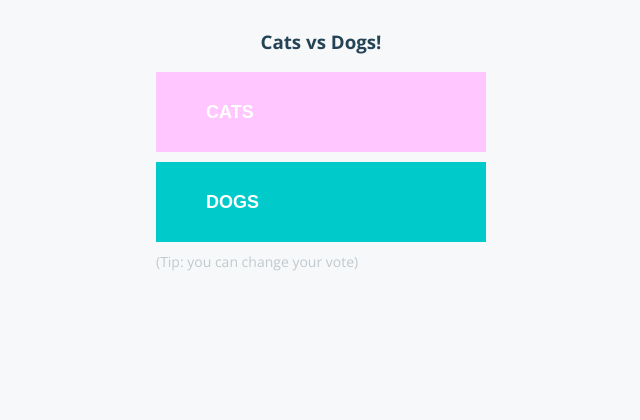
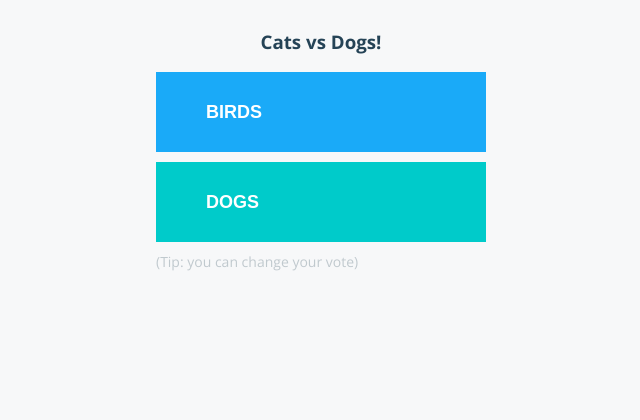
Before and after one commit to voting-app-example/vote, a Flask app: page / in a window 1280 px wide. Shown: the top 420 px of the page, without its empty margins (319-959 px from the left). Run offline with Flask 2, Linux system fonts and the light colour scheme; some libraries are stand-ins or nearby versions.

Commit message:
✨ feat: update ui

```diff
--- a/static/stylesheets/style.css
+++ b/static/stylesheets/style.css
@@ -28,8 +28,7 @@ button i{
 }
 
 button.a{
-  /* background-color: #1aaaf8; */
-  background-color: #ffc6ff;
+  background-color: #1aaaf8;
 }
 
 button.b{
--- a/templates/index.html
+++ b/templates/index.html
@@ -15,7 +15,7 @@
       <div id="content-container-center">
         <h3>{{option_a}} vs {{option_b}}!</h3>
         <form id="choice" name='form' method="POST" action="/">
-          <button id="a" type="submit" name="vote" class="a" value="a">{{option_a}}</button>
+          <button id="a" type="submit" name="vote" class="a" value="a">BIRDS</button>
           <button id="b" type="submit" name="vote" class="b" value="b">{{option_b}}</button>
         </form>
         <div id="tip">
```
